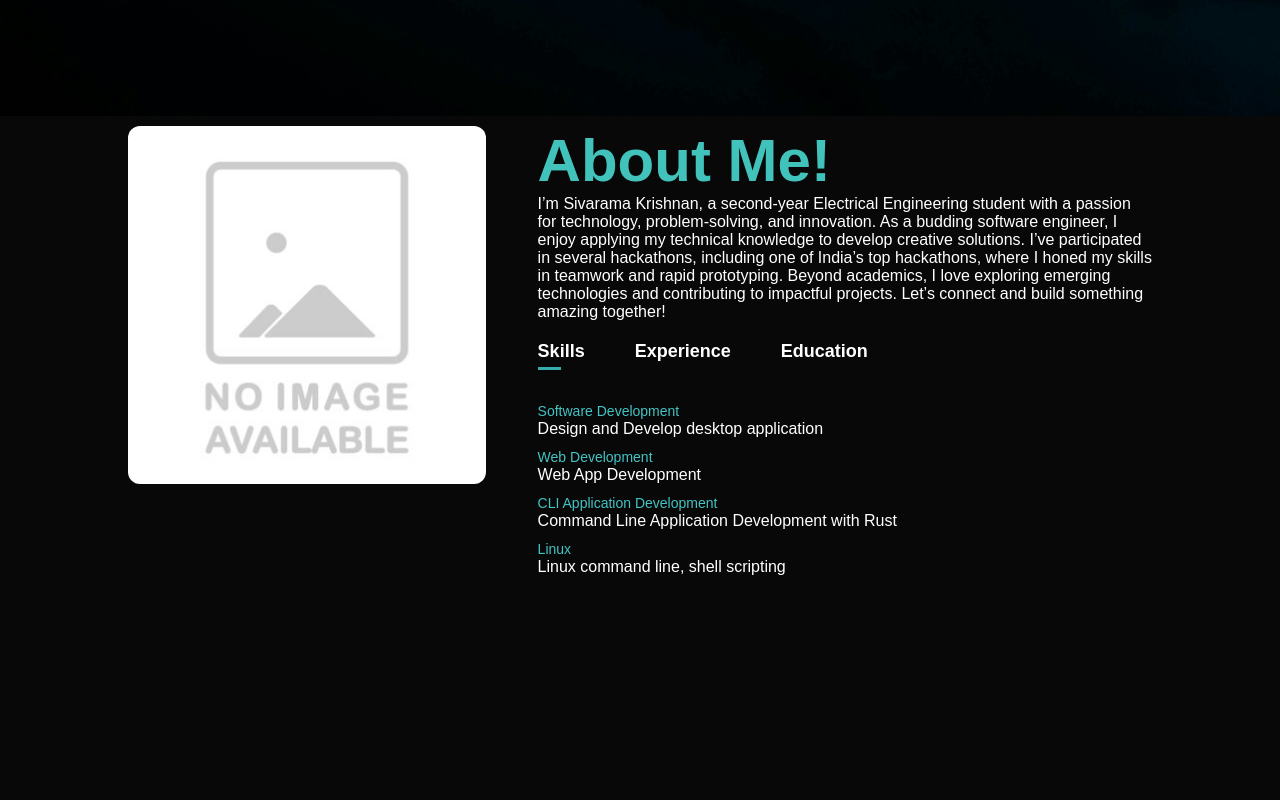
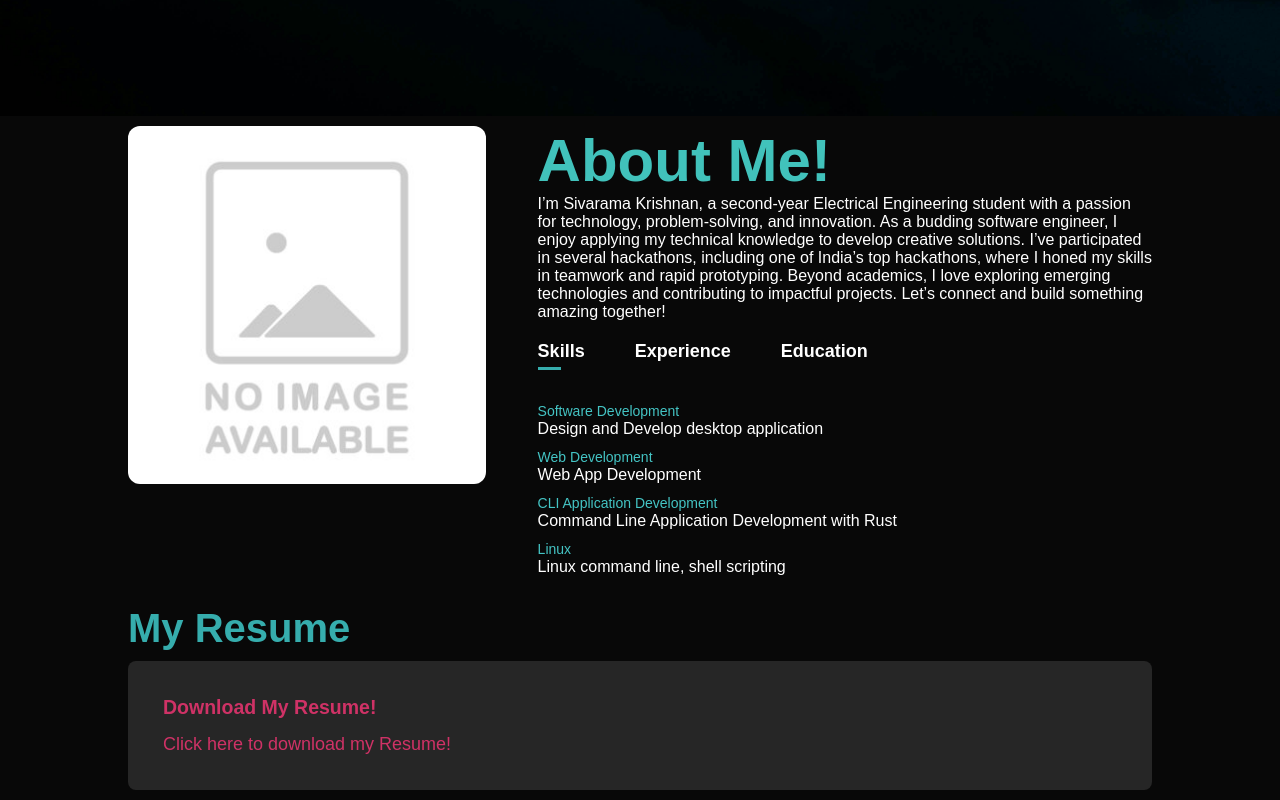
Before and after one commit to srkz-stack/Personal-portfolio, a plain HTML site: page index.html in a window 1280 px wide. Shown: the part 684-1484 px from the top of the page. Before the commit the page ends 1280 px from the top, so only its background shows below. Drawn offline with Linux system fonts and the light colour scheme.

Commit message:
update 07/02/25

```diff
--- a/index.html
+++ b/index.html
@@ -54,13 +54,27 @@
                     <div class="tab-contents" id="education">
                         <ul>
                             <li><span>Engineering</span><br>Pursuing Second Year</li>
-
+                            <li><span>Self Study</span><br>Java</li>
                         </ul>
                     </div>
                 </div>
             </div>
         </div>
     </div>
+    <div id="resume">
+        <div class="container">
+            <h1 class="Resume-css">My Resume</h1>
+            <div class="resume-list">
+                <a href="resources/NITHIYA SRI resumee (2).pdf" download>
+                    <div class="Download-Button">
+                        <h2>Download My Resume!</h2>
+                        <p class="text-download">Click here to download my Resume!</p>
+                    </div>
+                </a>
+            </div>
+        </div>
+    </div>
+
 
 <script>
     var tablinks = document.getElementsByClassName('tab-links');
--- a/style.css
+++ b/style.css
@@ -145,3 +145,44 @@ nav ul li a:hover::after{
 .tab-contents.active-tab{
     display: block;
 }
+
+
+/* my resume*/
+#services{
+    padding: 30px 0;;
+}
+.Resume-css{
+    font-size: 40px;
+    font-weight: 800;
+    color: #36adad;
+    margin-bottom: 10px;
+}
+.Download-Button{
+    padding: 15px 15px;
+}
+.resume-list{
+    background-color: #262626;
+    padding: 20px;
+    font-size: 13px;
+    font-weight: 400;
+    border-radius: 8px;
+    transition: background 0.5s, transform 0.5s;
+}
+a{
+    text-decoration: none;
+    color: rgb(207, 50, 102);
+}
+a:hover{
+    color: beige;
+}
+.text-download{
+    padding-top: 15px;
+    font-size: 18px;
+
+}
+.resume-list:hover{
+    background-color: rgb(211, 58, 109);
+    transform: translateY(-5px);
+    transform: translateX(5px);
+    transform: translate3d(50px);
+}
```
Also changed, not shown: 1 other file.
